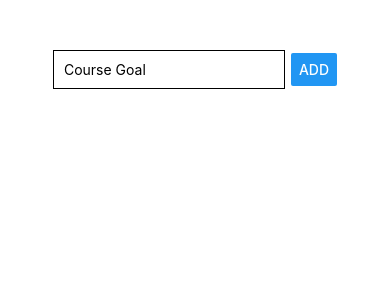
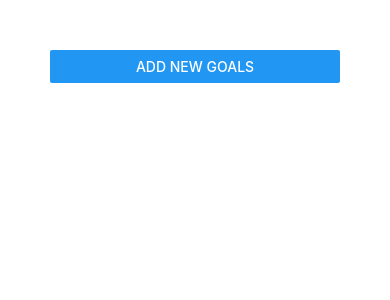
Before and after one commit to zaratejavier/Goal-list, a React Native app: screen / in a window 390 px wide. Shown: the top 300 px of the page. Built offline with nearby package versions, Linux system fonts and the light colour scheme.

Commit message:
added a modal to the app

```diff
--- a/App.js
+++ b/App.js
@@ -1,15 +1,17 @@
 import React, {useState} from 'react';
-import { StyleSheet, Text, View, Button, TextInput, ScrollView, FlatList } from 'react-native';
+import { StyleSheet, Text, View, Button, TextInput, FlatList } from 'react-native';
 import GoalItem from "./Components/GoalItem"
 import GoalForm from "./Components/GoalForm"
 
 export default function App() {
   const [courseGoals, setCourseGoals] = useState([])
+  const [isAddMode, setIsAddMode] = useState(false);
 
   const handleSubmit = (goalTitle) => { // we get goalTitle from GoalForm component
     setCourseGoals(currentGoals => [...currentGoals,
       {id: Math.random().toString(), value: goalTitle}
     ]) // we create a new array and add all elements from the old array, then we add a new element which is the goal
+    setIsAddMode(false);
   }
 
   const removeGoal = (goalId) => {
@@ -20,7 +22,8 @@ export default function App() {
 
   return (
     <View style={styles.screen}>
-        <GoalForm handleSubmit={handleSubmit}/>
+      <Button title="Add New Goals" onPress={() => setIsAddMode(true)}/>
+      <GoalForm handleSubmit={handleSubmit} isAddMode={isAddMode}/>
         <FlatList
         data={courseGoals} // we get the data that is stored in the state
         keyExtractor={(item, index) => item.id} // here we get the id from each item
--- a/Components/GoalForm.js
+++ b/Components/GoalForm.js
@@ -1,5 +1,5 @@
 import React, { useState } from "react";
-import { View, TextInput, Button, StyleSheet } from "react-native"
+import { View, TextInput, Button, StyleSheet, Modal } from "react-native"
 
 const GoalForm = props => {
   const [enteredGoal, setEnteredGoal] = useState("")
@@ -9,6 +9,7 @@ const GoalForm = props => {
   }
 
   return (
+    <Modal visible={props.isAddMode} animationType="slide">
      <View style={styles.inputContainer}>
         <TextInput
           placeholder="Course Goal"
@@ -19,6 +20,7 @@ const GoalForm = props => {
       {/* enteredGoal will be sent to App.js and used in the handleSubmit function. Since we dont have that state in app.js anymore */}
         <Button title="ADD" onPress={() => props.handleSubmit(enteredGoal)}/>
       </View>
+    </Modal>
   )
 }
 
@@ -27,12 +29,14 @@ const styles = StyleSheet.create({
     width: '80%',
     borderBottomColor: "black",
     borderWidth: 1,
-    padding: 10
+    padding: 10,
+    marginBottom: 10,
+
   },
   inputContainer: {
-    flexDirection: 'row',
-    justifyContent: 'space-around',
-    alignItems: 'center'
+    justifyContent: 'center',
+    alignItems: 'center',
+    flex: 1,
   },
 })
 export default GoalForm
```
